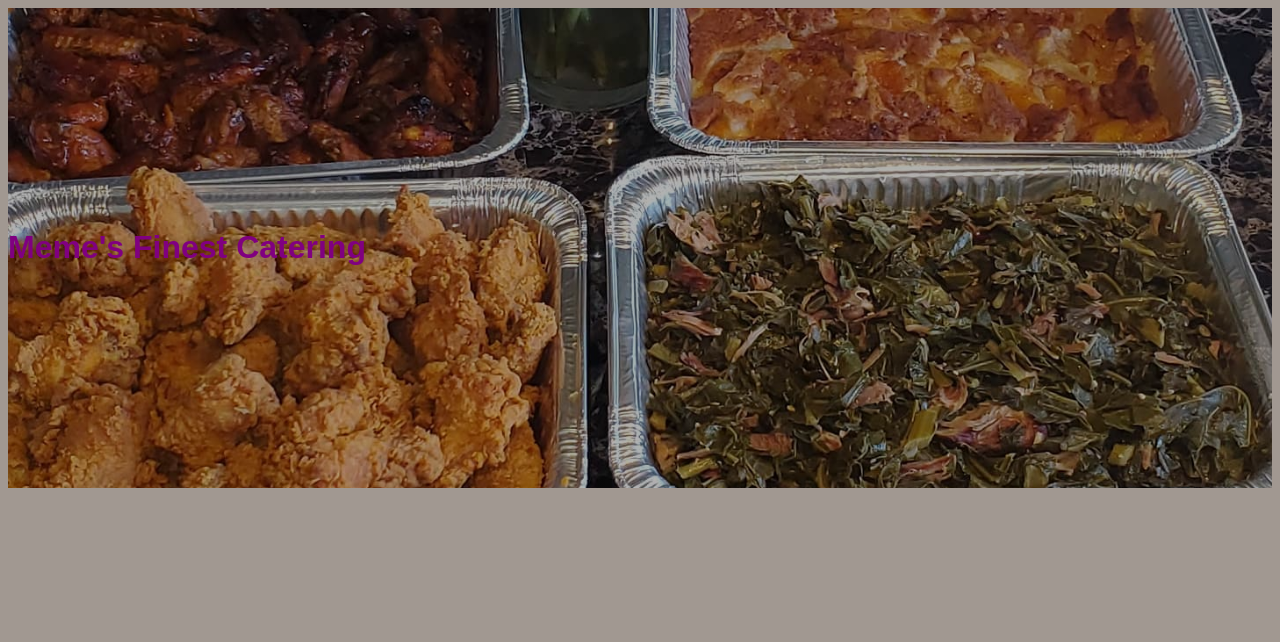
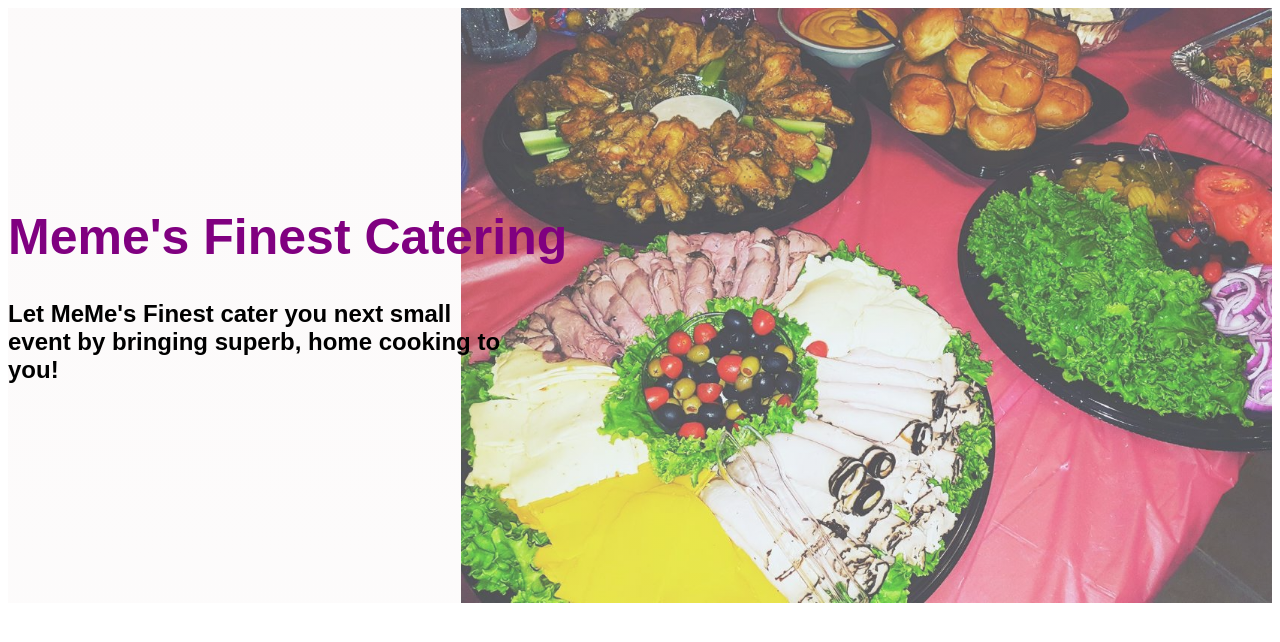
Before and after one commit to sh0nnie4/memes-finest, a plain HTML site: page index.html in a window 1280 px wide. Drawn offline with Linux system fonts and the light colour scheme; a web font is replaced by a local one.

Commit message:
Added h2 and updated background img

```diff
--- a/index.html
+++ b/index.html
@@ -16,6 +16,8 @@
     <h1>
         Meme's Finest Catering
     </h1>
+    <h2>
+        Let MeMe's Finest cater you next small event by bringing superb, home cooking to you!</h2>
 
     </header>
     </div>
--- a/src/style.css
+++ b/src/style.css
@@ -1,11 +1,12 @@
 body {
     font-family: "Madimi One", sans-serif;
-    background-color: #A19891;
+    background-color: white;
 
 
 }
 h1 {
     color: purple
+
 
 
 }
@@ -15,17 +16,26 @@ h1 {
     font-style: normal;
   }
   header{
-    background-image:  linear-gradient(rgba(0, 0, 0, 0.3), rgba(0, 0, 0, 0.3)),
-    url("images/memes-logopic.jpg");
+    background-image: linear-gradient(rgba(245, 238, 238, 0.3), rgba(247, 242, 242, 0.3)),
+    url("images/meme-platter-landscape.jpg");
     background-repeat: no-repeat;
-  background-size: cover;
+  background-size: contain;
   width: 100%;
+
   background-position: right;
 
+  padding: 200px 0;
 
-  padding: 200px 0;
   }
-  header background-image {
-    border-radius: 6px;
-    max-width: 500px;
+  header h1 {
+    font-size: 50px;
+    text-align: left;
+    margin-top: 0;
+
   }
+  header h2 {
+
+    text-align: left;
+    inline-size: 500px;
+    overflow-wrap: break-word;
+  }
```
Also changed, not shown: src/images/meme-platter-landscape.jpg (added), src/images/memes-logopic.jpg (deleted).
